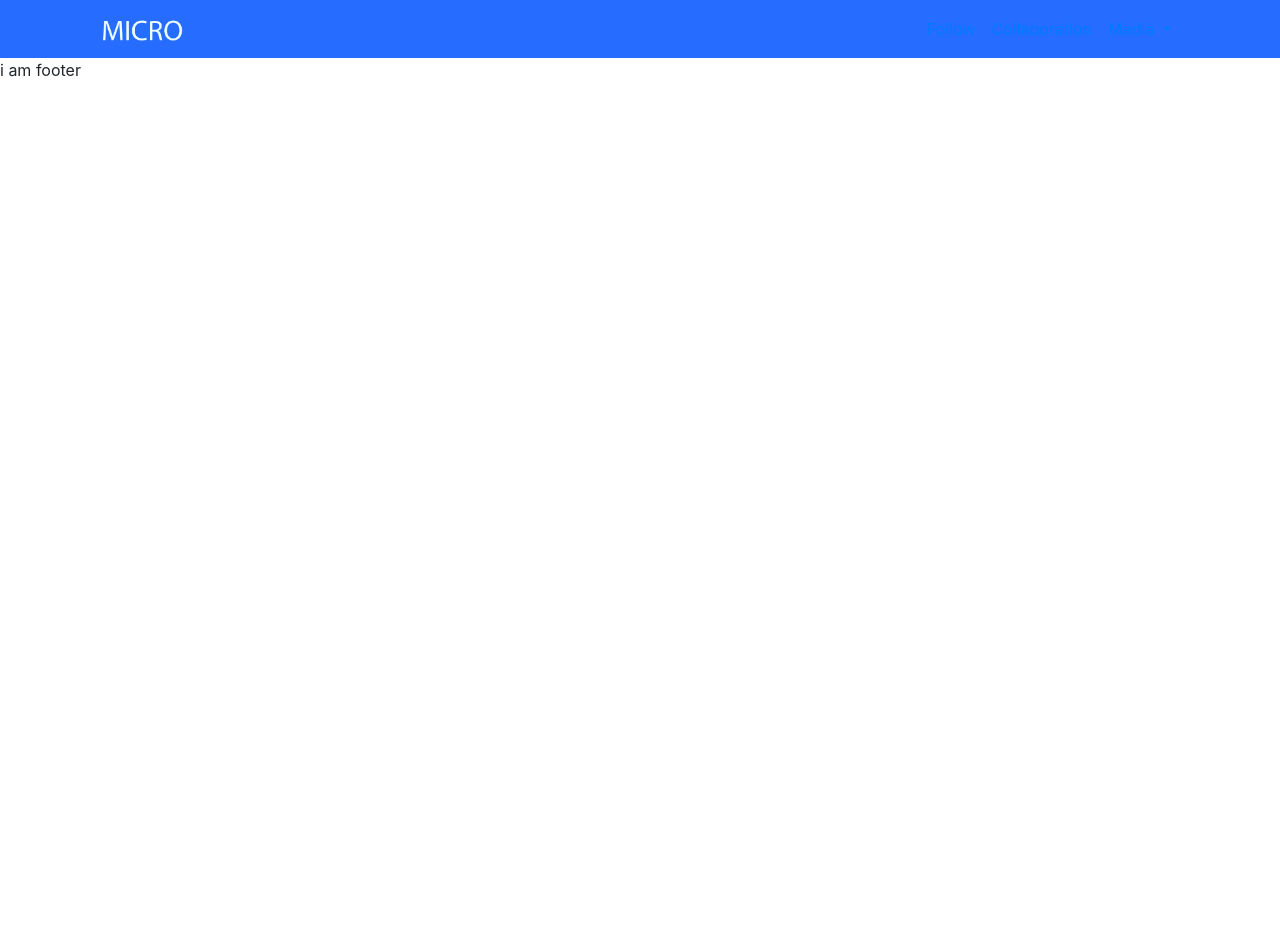
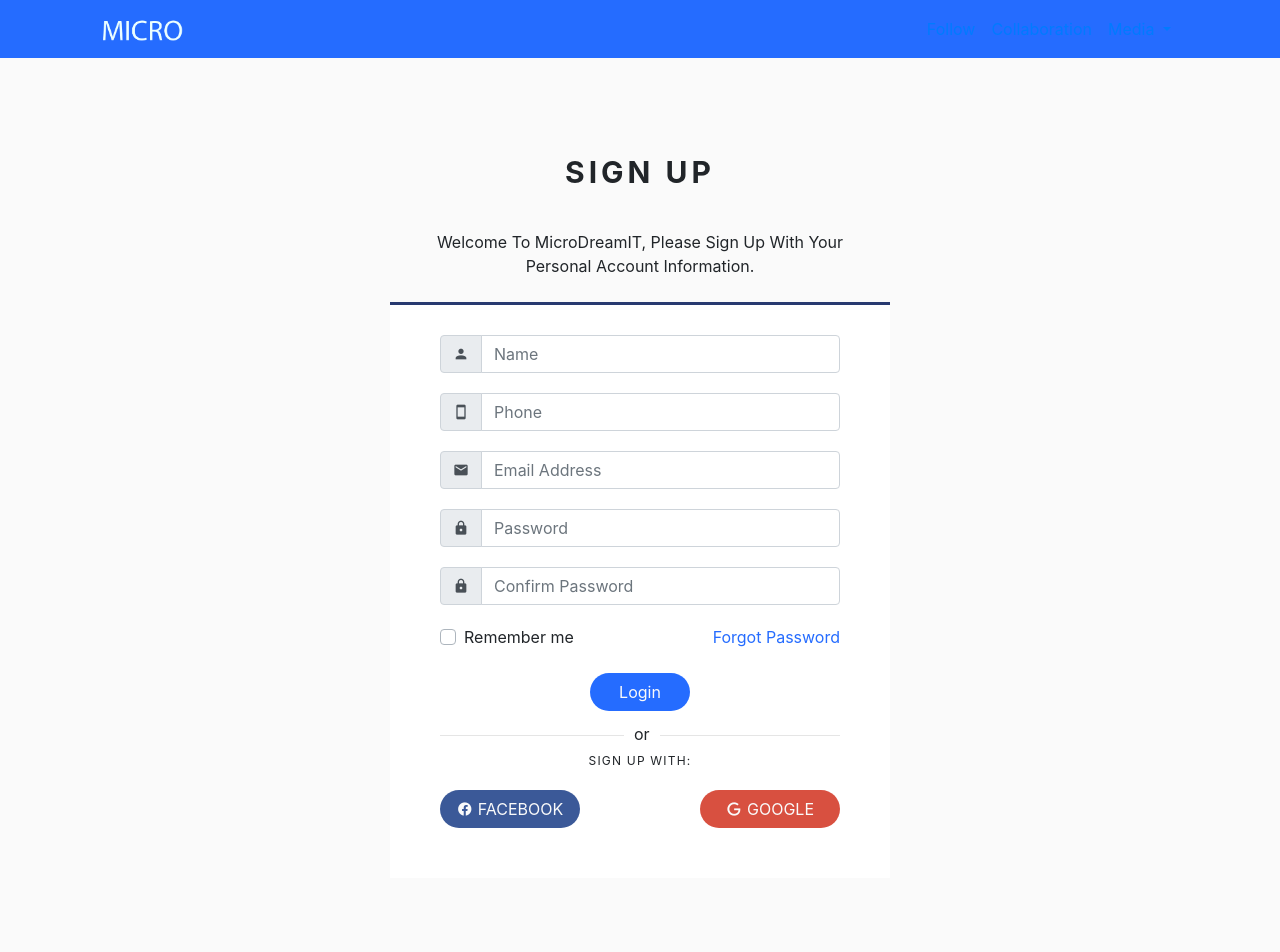
Before and after one commit to ashiqulemu/simple-theme, a Vue app: page /sign-up in a window 1280 px wide. Shown: the top 952 px of the page. Before the commit the page ends 800 px from the top, so only its background shows below. Built offline with nearby package versions, Linux system fonts and the light colour scheme.

Commit message:
sign-in sign up

```diff
--- a/src/assets/sass/color-variables.scss
+++ b/src/assets/sass/color-variables.scss
@@ -3,6 +3,8 @@
   $primary:#256cff;
   $secondary:#283A70;
   $bg-primary:#fafafa;
+  $bg-social1:#3b5998;
+  $bg-social2:#d85040;
 
   //======================== Helper classes =====================
 
@@ -12,3 +14,9 @@
   .bg-secondary{
     background: $secondary;
   }
+  .bg-social-1{
+    background: $bg-social1;
+  }
+  .bg-social-2{
+    background: $bg-social2;
+  }
--- a/src/assets/sass/theme.scss
+++ b/src/assets/sass/theme.scss
@@ -1,5 +1,4 @@
 @import '../sass/color-variables';
-
 
 
 //================== header css goes here===================//
@@ -21,9 +20,11 @@
   padding-bottom: 100px;
 
   .container-box {
-    width: 500px !important;
+    max-width: 500px !important;
+    width: 95%;
     display: flex;
     flex-direction: column;
+    justify-content: center;
 
     .md-title {
       margin-bottom: 20px;
@@ -47,21 +48,20 @@
       border-left: 0;
       border-bottom: 0;
       border-right: 0;
+       @media (max-width:375px) {
+          padding: 25px;
+        }
 
       .remember-box {
         display: flex;
         justify-content: space-between;
+        @media (max-width:375px) {
+          font-size: 13px;
+        }
       }
 
       .input-group {
         margin-bottom: 20px;
-      }
-
-      .auth-btn {
-        background: $primary;
-        color: $bg-primary;
-        width: 100px;
-        border-radius: 40px;
       }
 
       .or {
@@ -73,10 +73,26 @@
           background: #fff;
           padding: 3px 10px;
           left: 46%;
+        }
+      }
 
+      .sign-text {
+        font-size: 12px;
+        text-transform: uppercase;
+        letter-spacing: 1.2px;
+      }
+
+      .social-box {
+        margin-top: 20px;
+        display: flex;
+        justify-content: space-between;
+        flex-wrap: wrap;
+        @media (max-width:375px) {
+          justify-content: center;
+          .social-btn{
+            margin-bottom: 10px;
+          }
         }
-
-
       }
     }
   }
@@ -87,5 +103,21 @@
     text-decoration: none;
     color: $primary;
   }
+}
 
+.auth-btn {
+  background: $primary;
+  color: $bg-primary;
+  width: 100px;
+  border-radius: 40px;
 }
+
+.social-btn {
+  width: 140px;
+  color: $bg-primary;
+  border-radius: 40px;
+  text-transform: uppercase;
+  i{
+    margin-right: 5px;
+  }
+}
--- a/src/views/pages/sign-in.vue
+++ b/src/views/pages/sign-in.vue
@@ -11,43 +11,67 @@
                 <div class="input-group flex-nowrap">
                     <div class="input-group-prepend">
                         <span class="input-group-text">
-                            <i class="mdi mdi-cart"></i>
+                            <i class="mdi mdi-account"></i>
                         </span>
                     </div>
-                    <input type="text" class="form-control" placeholder="Username or Email"
+                    <input type="text" class="form-control"
+                           placeholder="Username or Email"
                            aria-label="Username or Email">
                 </div>
 
                 <div class="input-group flex-nowrap">
                     <div class="input-group-prepend">
-                        <span class="input-group-text">@</span>
+                        <span class="input-group-text">
+                            <i class="mdi mdi-lock"></i>
+                        </span>
                     </div>
-                    <input type="text" class="form-control" placeholder="Password" aria-label="Password">
+                    <input type="text"
+                           class="form-control"
+                           placeholder="Password"
+                           aria-label="Password">
                 </div>
                 <div class="remember-box">
 
                     <div class="custom-control custom-checkbox">
-                        <input type="checkbox" class="custom-control-input" id="customCheck1">
-                        <label class="custom-control-label" for="customCheck1">Remember me</label>
+                        <input type="checkbox"
+                               class="custom-control-input"
+                               id="customCheck1">
+                        <label class="custom-control-label"
+                               for="customCheck1">
+                            Remember me
+                        </label>
                     </div>
 
                     <div class="md-link mb-4">
-                        <router-link :to="{name:'forgetPassword'}">
+                        <router-link :to="{name:'forgotPassword'}">
                             Forgot Password
                         </router-link>
                     </div>
                 </div>
                 <div class="text-center">
-                    <button type="button" class="btn auth-btn btn-md">Login</button>
+                    <button type="button"
+                            class="btn auth-btn btn-md">
+                        Login
+                    </button>
                 </div>
                 <div class="or mt-2">
                     <hr>
                     <p>or</p>
                 </div>
-                <div class="text-center">SIGN IN WITH:</div>
-                <div class="d-flex justify-content-between">
-                    <div>fb</div>
-                    <div>goog</div>
+                <div class="text-center sign-text">SIGN IN WITH:</div>
+                <div class="social-box">
+                    <div>
+                        <button type="button"
+                                class="btn social-btn bg-social-1">
+                            <i class="mdi mdi-facebook"></i>facebook
+                        </button>
+                    </div>
+                    <div>
+                        <button type="button"
+                                class="btn social-btn bg-social-2">
+                            <i class="mdi mdi-google"></i>google
+                        </button>
+                    </div>
                 </div>
             </div>
         </div>
--- a/src/views/pages/sign-up.vue
+++ b/src/views/pages/sign-up.vue
@@ -1,13 +1,113 @@
 <template>
+    <div class="auth-form">
+        <div class="container-box">
+            <div class="md-title">
+                Sign Up
+            </div>
+            <div class="md-subtitle">
+                Welcome To MicroDreamIT, Please Sign Up With Your Personal Account Information.
+            </div>
+            <div class="card">
+                <div class="input-group flex-nowrap">
+                    <div class="input-group-prepend">
+                        <span class="input-group-text">
+                            <i class="mdi mdi-account"></i>
+                        </span>
+                    </div>
+                    <input type="text" class="form-control"
+                           placeholder="Name"
+                           aria-label="User name">
+                </div>
+                <div class="input-group flex-nowrap">
+                    <div class="input-group-prepend">
+                        <span class="input-group-text">
+                            <i class="mdi mdi-cellphone"></i>
+                        </span>
+                    </div>
+                    <input type="text"
+                           class="form-control"
+                           placeholder="Phone"
+                           aria-label="User phone">
+                </div>
+                <div class="input-group flex-nowrap">
+                    <div class="input-group-prepend">
+                        <span class="input-group-text">
+                            <i class="mdi mdi-email"></i>
+                        </span>
+                    </div>
+                    <input type="text" class="form-control"
+                           placeholder="Email Address"
+                           aria-label="Email address">
+                </div>
 
+                <div class="input-group flex-nowrap">
+                    <div class="input-group-prepend">
+                        <span class="input-group-text">
+                            <i class="mdi mdi-lock"></i>
+                        </span>
+                    </div>
+                    <input type="password"
+                           class="form-control"
+                           placeholder="Password"
+                           aria-label="Password">
+                </div>
+                <div class="input-group flex-nowrap">
+                    <div class="input-group-prepend">
+                        <span class="input-group-text">
+                            <i class="mdi mdi-lock"></i>
+                        </span>
+                    </div>
+                    <input type="password"
+                           class="form-control"
+                           placeholder="Confirm Password"
+                           aria-label="Confirm Password">
+                </div>
+
+                <div class="remember-box">
+                    <div class="custom-control custom-checkbox">
+                        <input type="checkbox"
+                               class="custom-control-input"
+                               id="customCheck1">
+                        <label class="custom-control-label"
+                               for="customCheck1">
+                            Remember me
+                        </label>
+                    </div>
+
+                    <div class="md-link mb-4">
+                        <router-link :to="{name:'forgotPassword'}">
+                            Forgot Password
+                        </router-link>
+                    </div>
+                </div>
+
+                <div class="text-center">
+                    <button type="button"
+                            class="btn auth-btn btn-md">
+                        Login
+                    </button>
+                </div>
+                <div class="or mt-2">
+                    <hr>
+                    <p>or</p>
+                </div>
+                <div class="text-center sign-text">SIGN UP WITH:</div>
+                <div class="social-box">
+                    <div>
+                        <button type="button"
+                                class="btn social-btn bg-social-1">
+                            <i class="mdi mdi-facebook"></i>facebook
+                        </button>
+                    </div>
+                    <div>
+                        <button type="button"
+                                class="btn social-btn bg-social-2">
+                            <i class="mdi mdi-google"></i>google
+                        </button>
+                    </div>
+                </div>
+            </div>
+        </div>
+
+    </div>
 </template>
-
-<script>
-    export default {
-        name: "sign-up"
-    }
-</script>
-
-<style scoped>
-
-</style>
```
